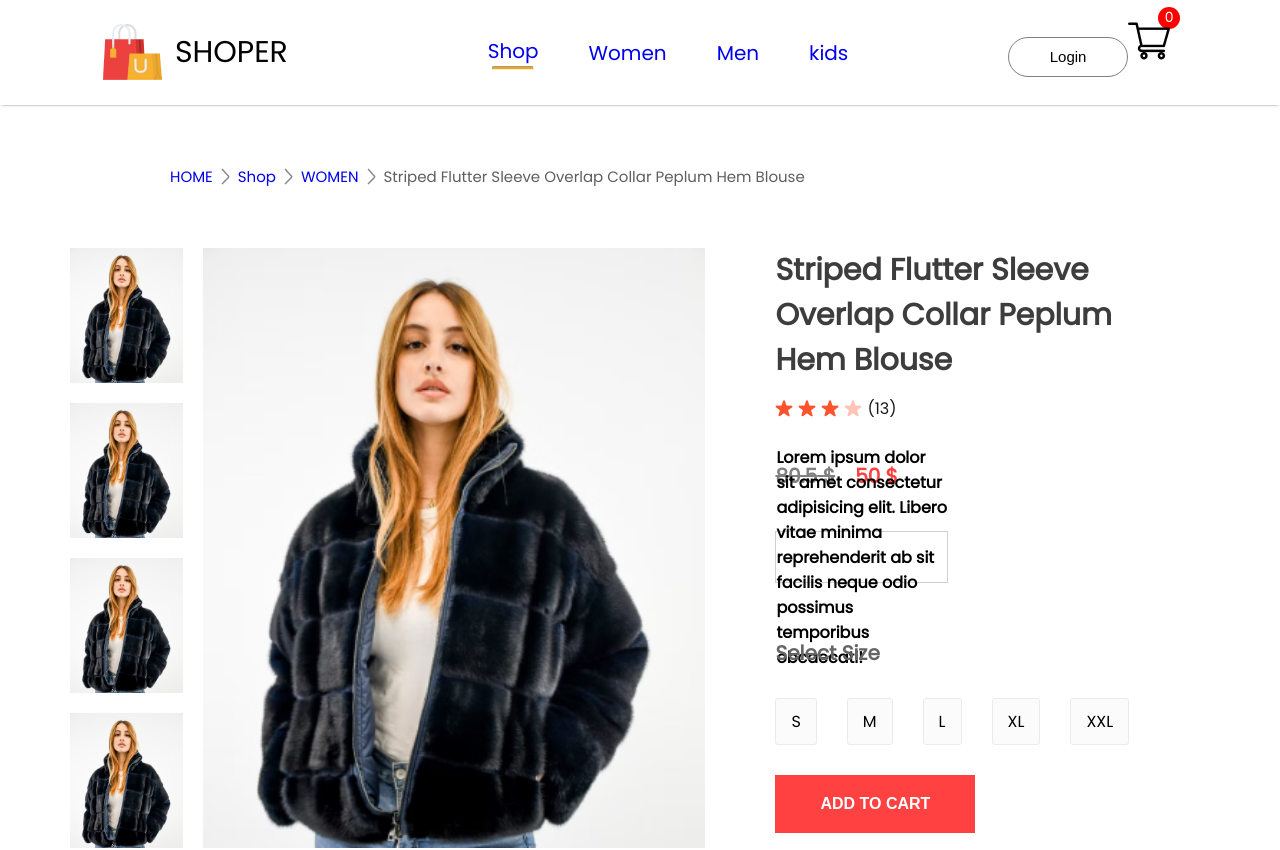
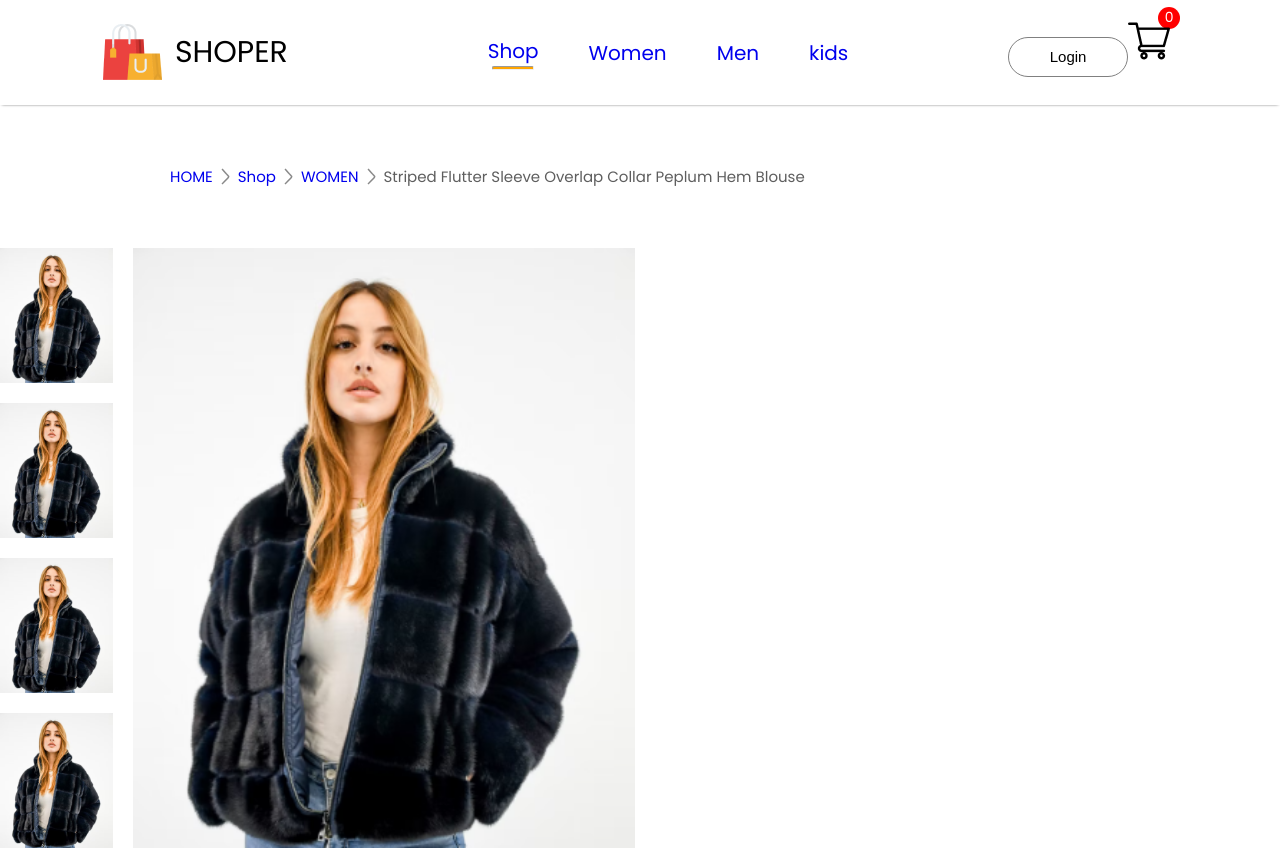
Before and after one commit to m-fadi/E-commerce, a React (Create React App) app: page /product/1 in a window 1280 px wide. Shown: the top 850 px of the page. Built offline with nearby package versions, Linux system fonts and the light colour scheme.

Commit message:
fix doubled classname

```diff
--- a/src/components/DisplayProduct/DisplayProduct.css
+++ b/src/components/DisplayProduct/DisplayProduct.css
@@ -1,4 +1,4 @@
-.container {
+.product-container {
     display: flex;
     margin: 0 70px;
 }
```
